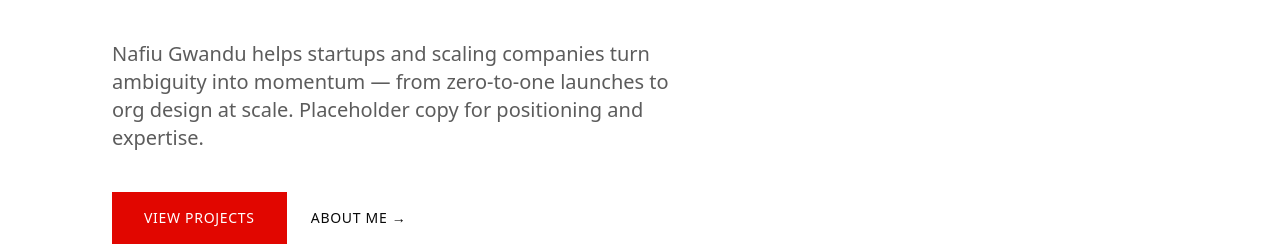
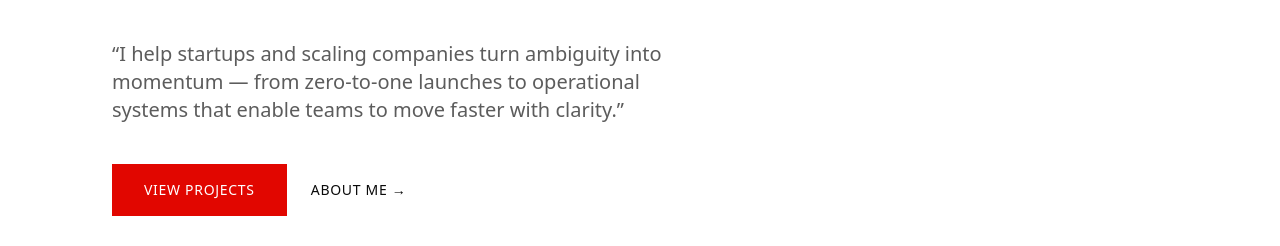
Before and after one commit to Nafe02/Portfolio-Site, a Next.js app: page / in a window 1280 px wide. Shown: the part 693-939 px from the top of the page. Built offline with nearby package versions, Linux system fonts and the light colour scheme; no server answers; a web font is replaced by a local one.

Commit message:
fix about page, page.tsx

```diff
--- a/src/app/about/page.tsx
+++ b/src/app/about/page.tsx
@@ -75,7 +75,7 @@ export default function AboutPage() {
         </h1>
         <p className="mt-8 max-w-2xl text-lg leading-relaxed text-muted md:text-xl">
           I&apos;m Nafiu Gwandu — a product leader who believes clarity is a
-          competitive advantage. I,m passionate about bringing ideas to life. Proficient in project and management, cross-team communication, and best-in-class customer service. Enjoys finding creative solutions in customer service, marketing, and web development initiatives.
+          competitive advantage. I&apos;m passionate about bringing ideas to life. Proficient in project and management, cross-team communication, and best-in-class customer service. Enjoys finding creative solutions in customer service, marketing, and web development initiatives.
         </p>
       </section>
 
--- a/src/app/page.tsx
+++ b/src/app/page.tsx
@@ -19,9 +19,7 @@ export default function HomePage() {
               I build products and teams that ship with clarity.
             </h1>
             <p className="mt-8 max-w-xl text-lg leading-relaxed text-muted md:text-xl">
-              Nafiu Gwandu helps startups and scaling companies turn ambiguity
-              into momentum — from zero-to-one launches to org design at scale.
-              Placeholder copy for positioning and expertise.
+            “I help startups and scaling companies turn ambiguity into momentum — from zero-to-one launches to operational systems that enable teams to move faster with clarity.”
             </p>
             <div className="mt-10 flex flex-wrap items-center gap-6">
               <Link
```
Also changed, not shown: 2 other files (tests, documents, lock files or other folders).
